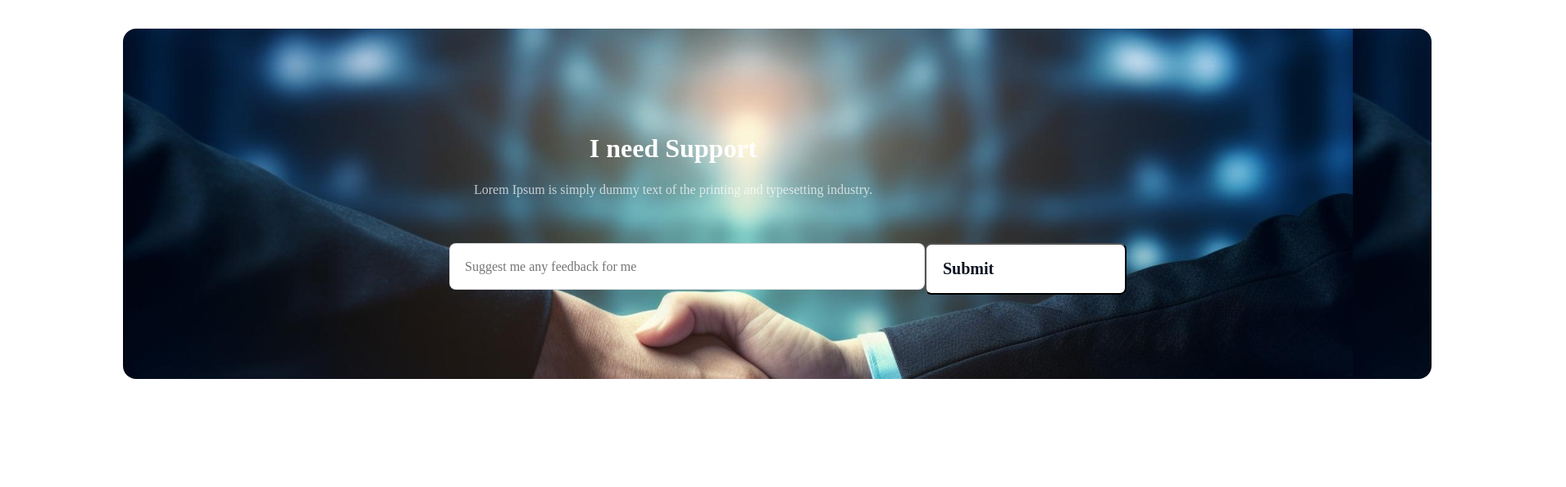
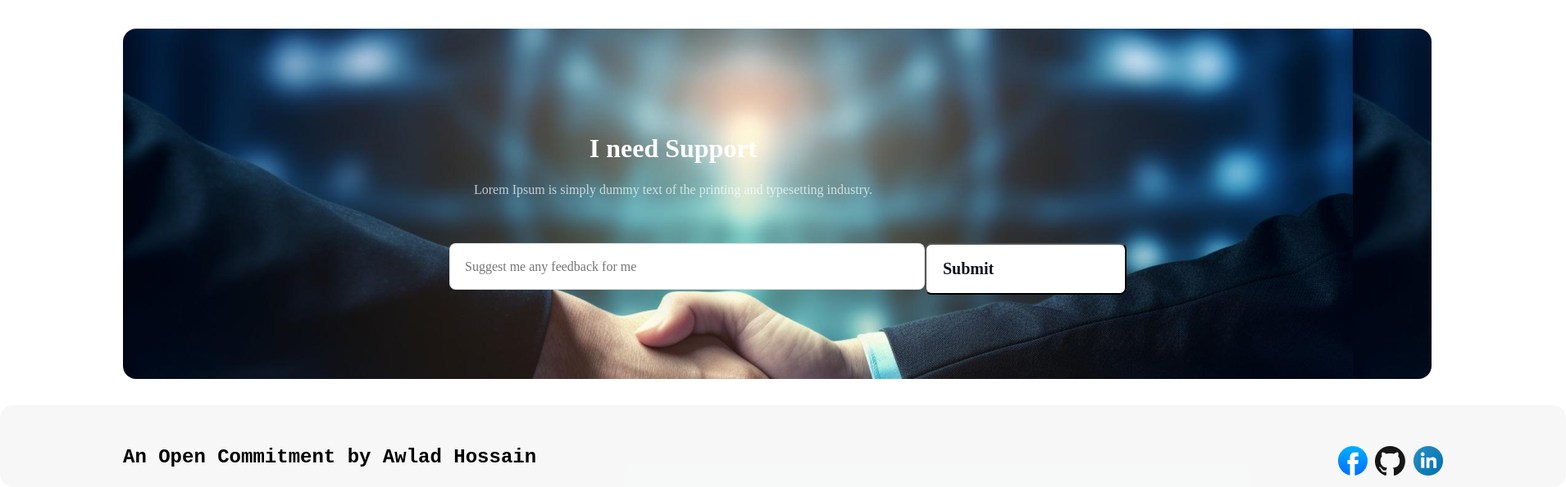
Before and after one commit to lesun93/B10A1, a plain HTML site: page index.html in a window 1280 px wide. Shown: the part 4005-4600 px from the top of the page at 82% size, 1910 px wide, since content can reach past the window. Before the commit the page ends 4468 px from the top, so only its background shows below. Drawn offline with Linux system fonts and the light colour scheme; a web font is replaced by a local one.

Commit message:
All done

```diff
--- a/index.html
+++ b/index.html
@@ -119,7 +119,14 @@
                                                             </section>
                               </main>
                               <footer>
-
+                                                            <section class="lst">
+                                                                                          <h2>An Open Commitment by Awlad Hossain</h2>
+                                                                                          <div>
+                                                                                                                        <img src="./assets/facebook.png" alt="">
+                                                                                                                        <img src="./assets/github.png" alt="">
+                                                                                                                        <img src="./assets/linkedin-icon 1.png" alt="">
+                                                                                          </div>
+                                                            </section>
                               </footer>
 </body>
 </html>
--- a/style/style.css
+++ b/style/style.css
@@ -25,7 +25,6 @@ padding-left: 141.75px;
   box-sizing: border-box;
 border: 1px solid rgb(13, 19, 33);
 border-radius: 8px;
-
 opacity: 0.8;
 color: black;
 background: white;
@@ -44,7 +43,6 @@ padding: 15px;
   left: 0;
   right: 0;
   top: 124.19px;
-  /* bottom: 4230px; */
   display: flex;
   justify-content: center;
   align-items: center;
@@ -53,7 +51,6 @@ padding: 15px;
 
 .cntnr{
   position: absolute;
-  /* width: 938.91px; */
   height: 551.736px;
   left: 209.508px;
   right: 209.508px;
@@ -69,8 +66,6 @@ padding: 15px;
 
 }
 .grp{
-  /* Group */
-/* position: absolute; */
 width: 240.28px;
 height: 240px;
 left: 257.67%;
@@ -149,7 +144,6 @@ left: 230px;
 right: 152px;
 top: 1010px;
 bottom: 2993px;
-/* Auto layout */
 display: flex;
 flex-direction: column;
 justify-content: center;
@@ -159,19 +153,14 @@ padding: 75.84px 234.156px 75.84px 234.156px;
 
 }
 .wwd{
-  /* Frame 8 */
 position: static;
 width: 1164px;
 height: 264.52px;
-/* Auto layout */
 display: flex;
 flex-direction: row;
 justify-content: flex-start;
 align-items: flex-start;
 padding: 45.504px;
-
-
-/* Inside Auto Layout */
 flex: none;
 order: 1;
 align-self: stretch;
@@ -292,9 +281,6 @@ flex-direction: column;
 justify-content: center;
 align-items: center;
 padding-left: 200px;
-
-
-/* Inside Auto Layout */
 flex: none;
 order: 0;
 align-self: stretch;
@@ -302,19 +288,14 @@ flex-grow: 0;
 margin: 111px 0px;
 }
 .mnop{
-  /* Frame 10 */
 position: static;
 width: 364px;
 height: 300px;
-/* Auto layout */
 display: flex;
 flex-direction: column;
 justify-content: flex-start;
 align-items: flex-start;
 padding: 40px;
-
-
-/* Inside Auto Layout */
 flex: none;
 order: 0;
 flex-grow: 0;
@@ -323,19 +304,14 @@ margin: 0px 24px;border-radius: 16px;
 background: rgba(255, 76, 30, 0.05);
 }
 .mno{
-  /* Frame 18 */
 position: static;
 width: 1140px;
 height: 300px;
-/* Auto layout */
 display: flex;
 flex-direction: row;
 justify-content: flex-start;
 align-items: center;
 padding: 0px;
-
-
-/* Inside Auto Layout */
 flex: none;
 order: 1;
 align-self: stretch;
@@ -546,3 +522,18 @@ padding-left: 20px;
   flex-direction: row;
   padding-top: 32px;
 }
+.lst{
+
+position: absolute;
+width: 1610px;
+height: 0px;
+left: 0;
+top: 4500px;
+display: flex;
+flex-direction: row;
+justify-content: space-between;
+align-items: flex-start;
+padding: 50px 150px 50px 150px;
+border-radius: 16px;
+background: rgba(13, 19, 33, 0.03);
+}
```
